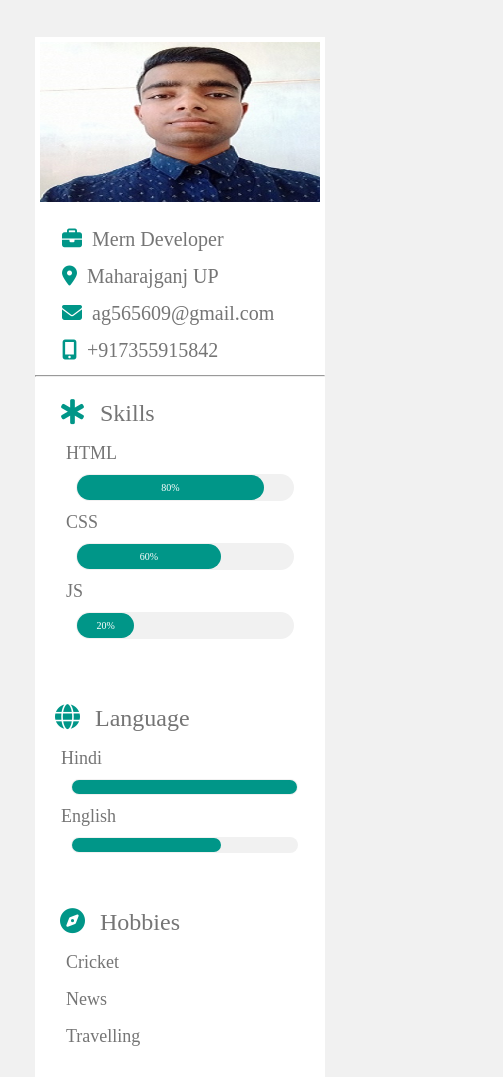
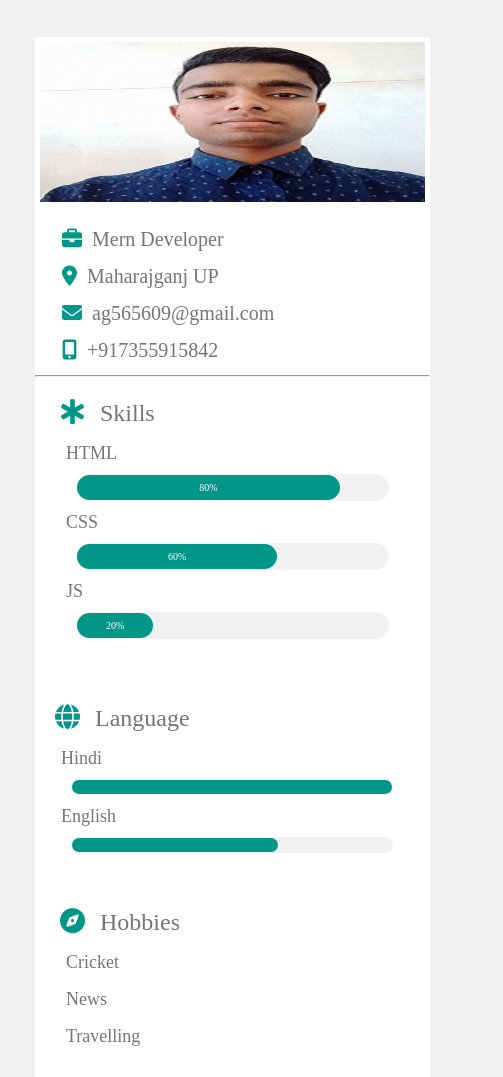
Before and after one commit to AKgupta22/portfolio, a plain HTML site: page index.html in a window 390 px wide. Shown: the top 1077 px of the page, 503 px wide, since content can reach past the window. Drawn offline with Linux system fonts and the light colour scheme.

Commit message:
Update phone.css

```diff
--- a/css/phone.css
+++ b/css/phone.css
@@ -1,14 +1,9 @@
-html, body {
-   max-width: 110%;
-   overflow-x: hidden;
-}
-
 /* main body  */
 
 #main-body {
     display: flex;
     flex-direction: column;
-    width: 80%;
+    width: 109%;
     height: 185rem;
 }
 /* left section  */
```
